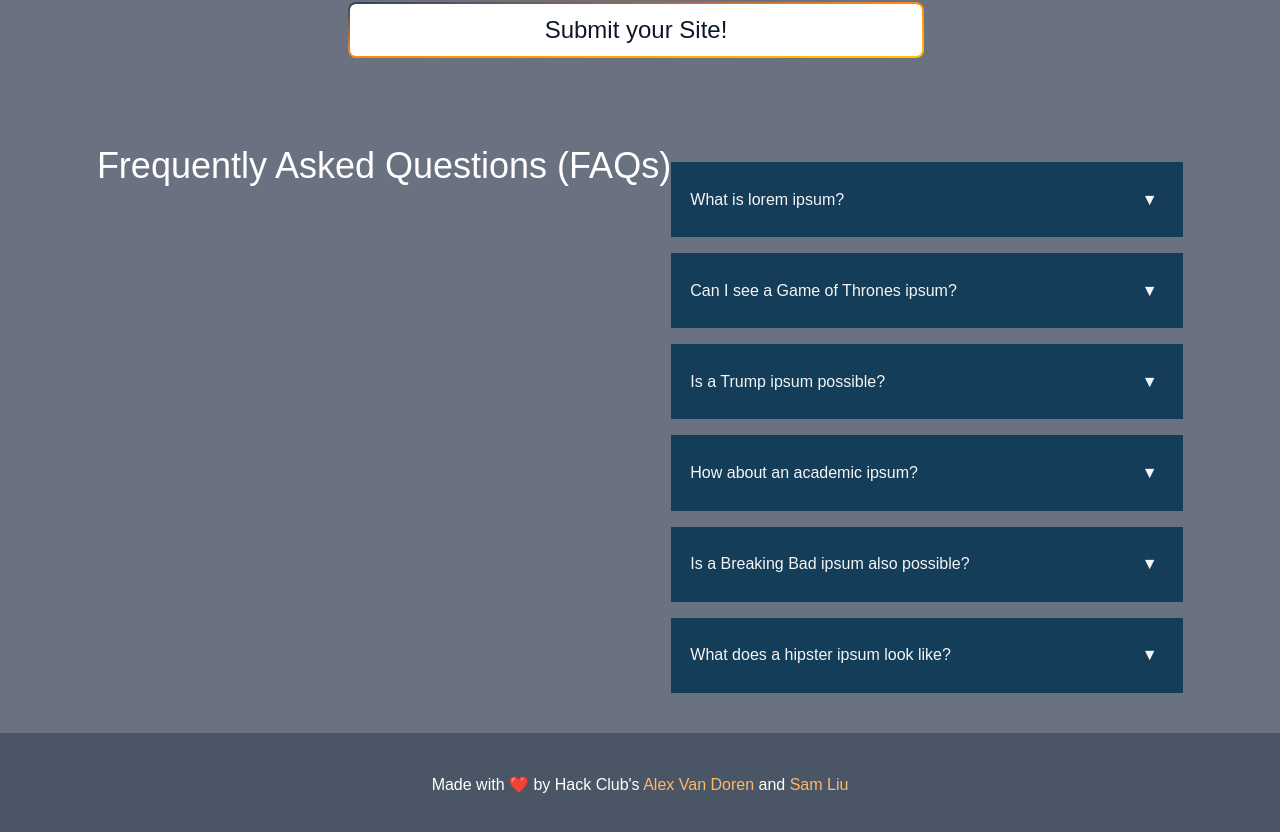
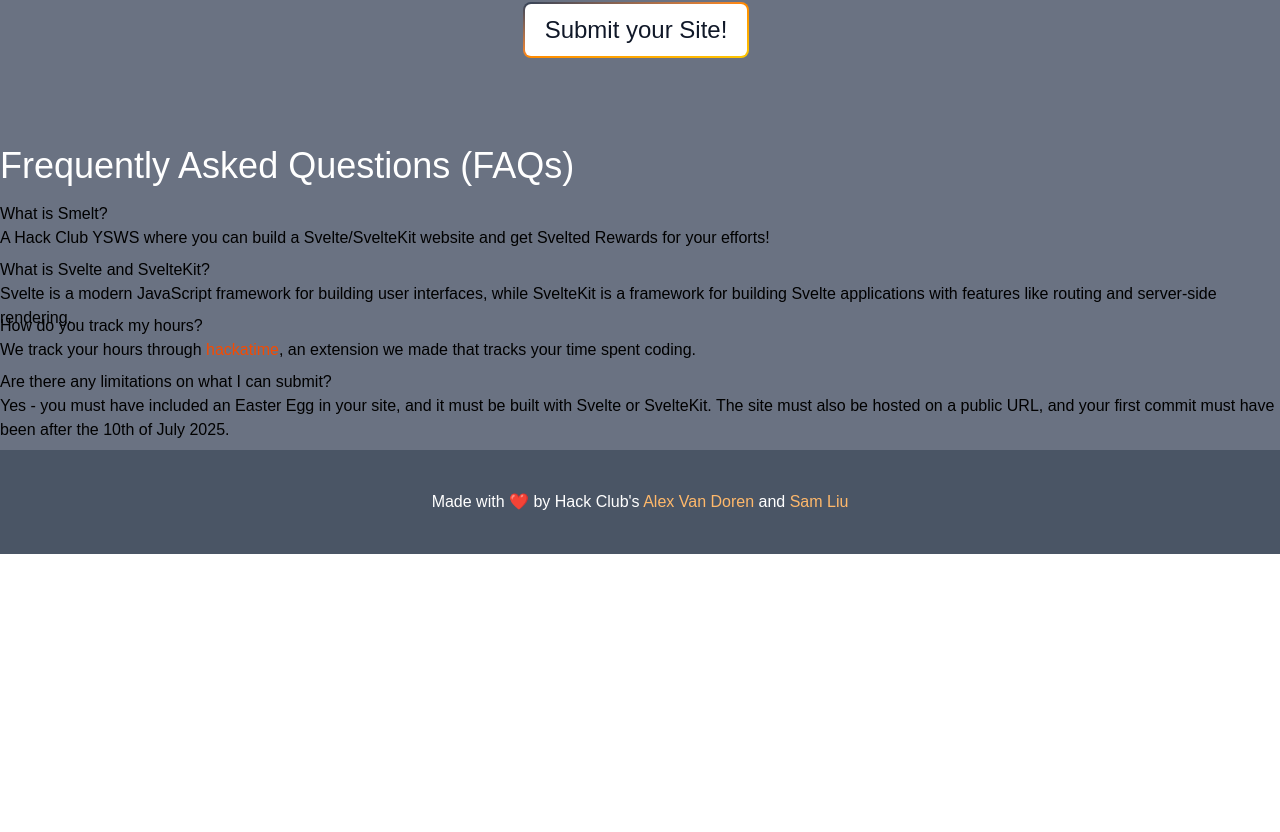
Before and after one commit to hackclub/smelt, a SvelteKit app: page / in a window 1280 px wide. Shown: the part 1622-2454 px from the top of the page. After the commit the page ends 2176 px from the top, so only its background shows below. Built offline with nearby package versions, Linux system fonts and the light colour scheme; a web font is replaced by a local one.

Commit message:
umm faqs i guess

```diff
--- a/src/routes/+page.svelte
+++ b/src/routes/+page.svelte
@@ -1,6 +1,6 @@
 <body>
-  <script src="falling-ash.js"></script>
-  <script src="faq_script.js"></script>
+  <script src="falling-ash.js" defer></script>
+  <script src="faq_script.js" defer></script>
   <div
     id="canvascontainer"
     class="min-h-screen bg-gray-300 flex relative items-center justify-center bg-cover bg-center bg-no-repeat"
@@ -38,7 +38,7 @@
       </div>
     </div>
   </div>
-  <div class="bg-gray-500 flex justify-center">
+  <div class="bg-gray-500 flex justify-center" style="background-image: url('/texturedsection.jpg')">
     <div class="w-full max-w-4xl">
       <div class="text-4xl text-white text-right pt-20">
         The more hours you spend,<br /><span class="text-orange-300"
@@ -106,8 +106,8 @@
   <div class="bg-gray-500 py-10 flex justify-center">
     <!-- This will be a Submission Section-->
      <a href="https://forms.hackclub.com/t/nGQ96A1Lnwus">
-      <button class="relative w-xl inline-flex items-center justify-center p-0.5 mb-2 me-2 overflow-hidden text-sm font-medium text-gray-900 rounded-lg group bg-gradient-to-br from-slate-700 via-orange-400 to-yellow-400 group-hover:from-pink-500 group-hover:to-orange-400 hover:text-white dark:text-white focus:outline-none hover:scale-105 transition-transform duration-1000 motion-safe:transition-transform">
-          <span class="relative w-xl px-5 py-2.5 transition-colors bg-white cursor-pointer dark:bg-gray-900 rounded-md group-hover:bg-transparent group-hover:dark:bg-transparent text-2xl hover:scale-105">
+      <button class="relative w-m inline-flex items-center justify-center p-0.5 mb-2 me-2 overflow-hidden text-sm font-medium text-gray-900 rounded-lg group bg-gradient-to-br from-slate-700 via-orange-400 to-yellow-400 group-hover:from-pink-500 group-hover:to-orange-400 hover:text-white dark:text-white focus:outline-none hover:scale-105 transition-transform duration-1000 motion-safe:transition-transform">
+          <span class="relative w-m px-5 py-2.5 transition-colors bg-white cursor-pointer dark:bg-gray-900 rounded-md group-hover:bg-transparent group-hover:dark:bg-transparent text-2xl hover:scale-105">
           Submit your Site!
           </span>
       </button>
@@ -116,10 +116,26 @@
   <div>
     <!-- This will be a Carousel Showing Submissions -->
   </div>
-  <div id="faqs" class="bg-gray-500 py-10 flex justify-center">
+  <div id="faqs" class="bg-gray-500 py-10 flex flex-col items-left">
+
     <h2 class="text-4xl text-white">Frequently Asked Questions (FAQs)</h2>
-    <!-- this is gonna be an faq section -->
-     <div id="FAQs-container"></div>
+    <div class="h-10 mt-4">
+      <h4>What is Smelt?</h4>
+      A Hack Club YSWS where you can build a Svelte/SvelteKit website and get Svelted Rewards for your efforts!
+    </div>
+    <div class="h-10 mt-4">
+      <h4>What is Svelte and SvelteKit?</h4>
+      Svelte is a modern JavaScript framework for building user interfaces, while SvelteKit is a framework for building Svelte applications with features like routing and server-side rendering.
+    </div>
+    <div class="h-10 mt-4">
+      <h4>How do you track my hours?</h4>
+      We track your hours through <a href="https://hackatime.hackclub.com" class="hover:underline text-orange-600">hackatime</a>, an extension we made that tracks your time spent coding.
+    </div>
+    <div class="h-10 mt-4">
+      <h4>Are there any limitations on what I can submit?</h4>
+      Yes - you must have included an Easter Egg in your site, and it must be built with Svelte or SvelteKit. The site must also be hosted on a public URL, and your first commit must have been after the 10th of July 2025.
+    </div>
+
   </div>
   <script type="text/javascript" src="vanilla-tilt.min.js"></script>
 </body>
```
Also changed, not shown: 1 other file (tests, documents, lock files or other folders).
